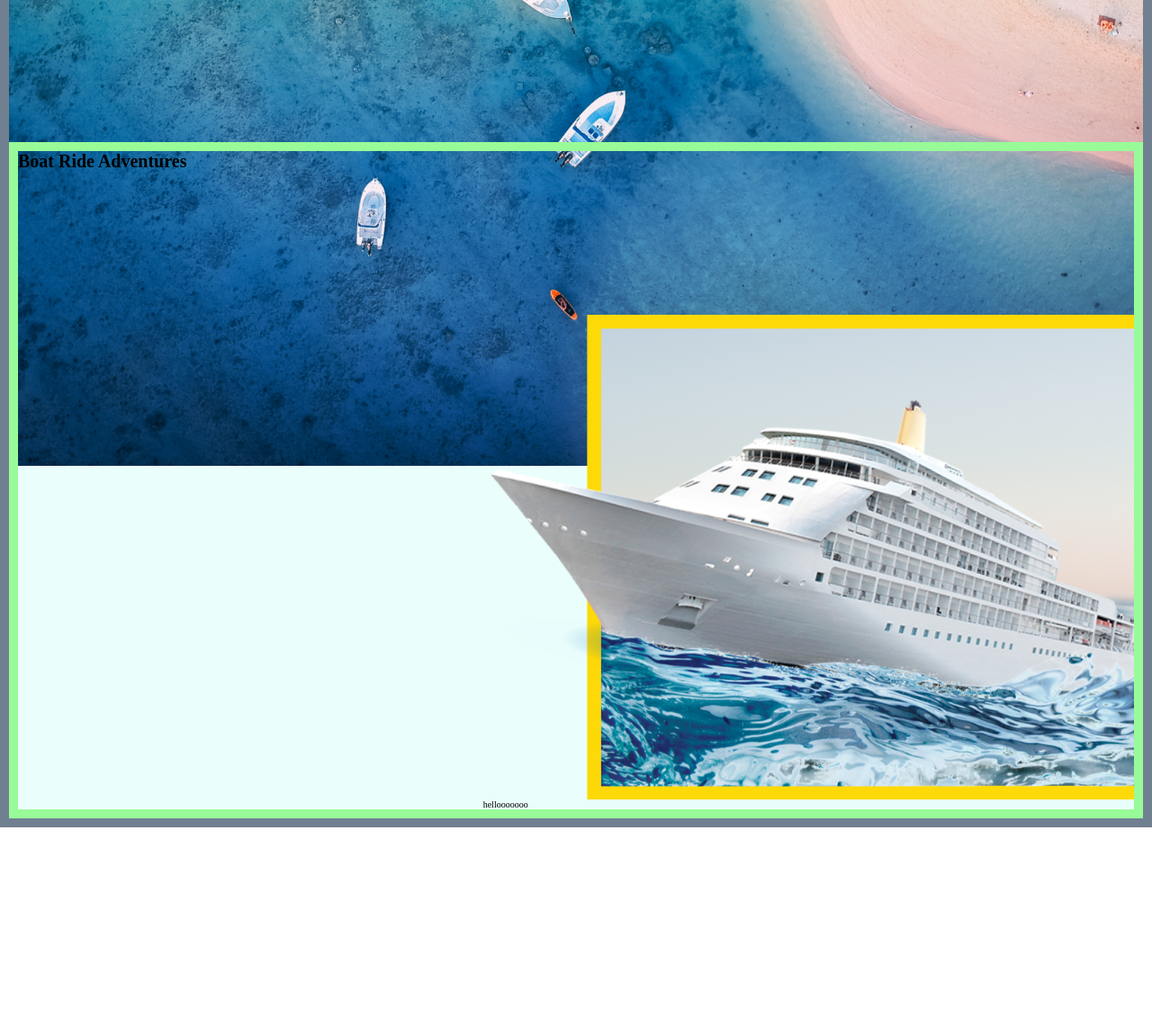
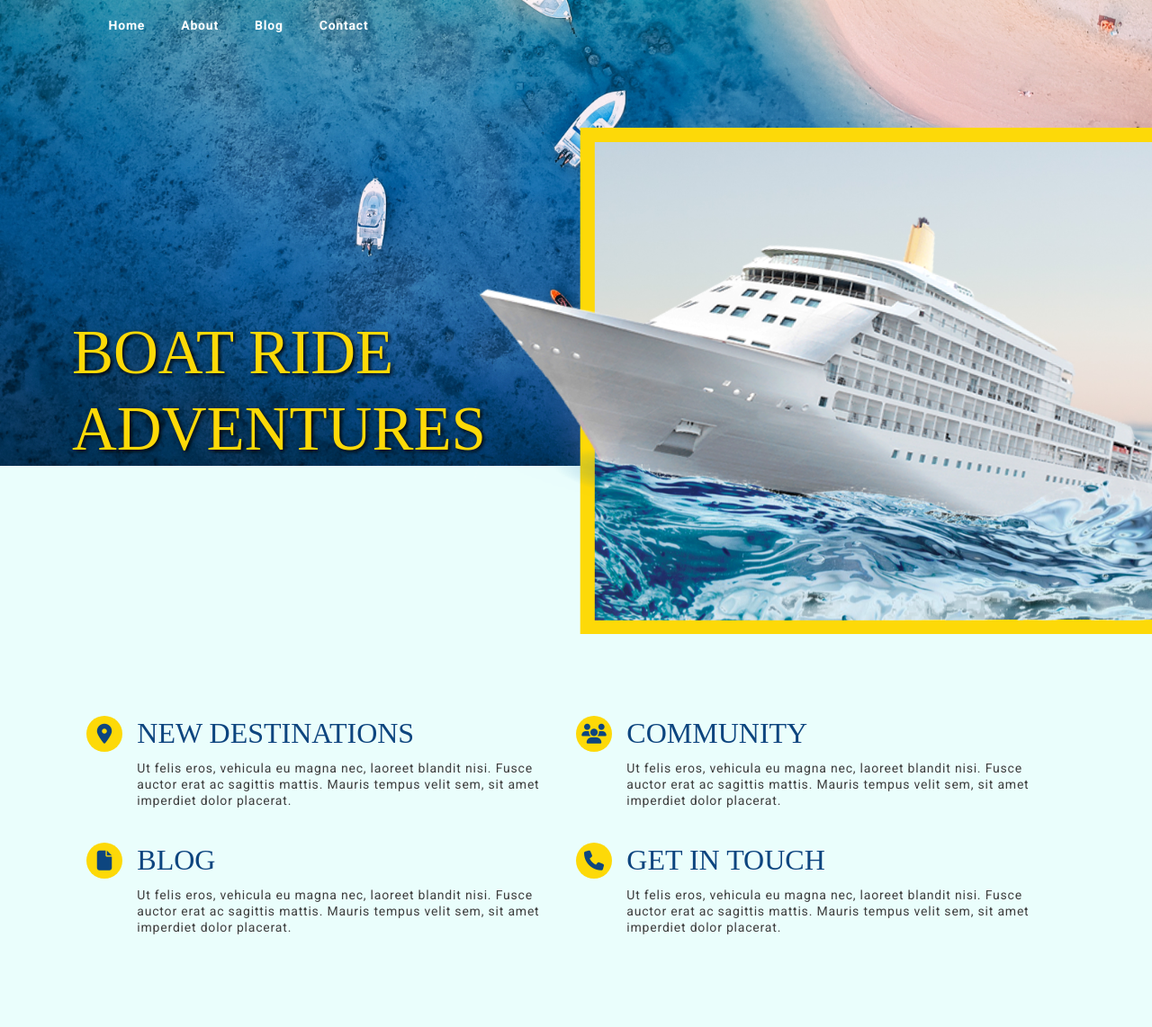
Before and after one commit to NicoleBrady/nicole-brady-project1, a plain HTML site: page index.html in a window 1280 px wide. Shown: the part 40-1182 px from the top of the page at 90% size. Before the commit the page ends 960 px from the top, so only its background shows below. Drawn offline with Linux system fonts and the light colour scheme; a web font is replaced by a local one.

Commit message:
home header and first section

```diff
--- a/index.html
+++ b/index.html
@@ -12,7 +12,7 @@
 <body>
     <a href="#main-content" class="skip-link">Skip to main content.</a>
     <!-- HEADER starts here -->
-    <header>
+    <header class="wrapper">
 
         <!-- Container for header -->
         <div class="header-content">
@@ -20,7 +20,7 @@
             <!-- Main site navigation -->
             <nav class="main-nav">
                 <button><i class="fas fa-bars"></i></button>
-                <ul class="wrapper">
+                <ul class="inner-wrapper">
                     <li><a href="/index.html">Home</a></li>
                     <li><a href="#">About</a></li>
                     <li><a href="/blog.html">Blog</a></li>
@@ -32,13 +32,57 @@
             <div class="feature">
                 <h1>Boat Ride Adventures</h1>
                 <div class="feature-image">
-                    <img src="../assets/home-box-header.png" alt="">
-                    <p>hellooooooo</p>
+                    <img src="../assets/home-box-header.png" alt="passenger ship in water">
                 </div>
             </div>
 
         </div>
 
     </header>
+    <!-- MAIN content area starts here -->
+    <main id="main-content" class="wrapper">
+        <!-- First section -->
+        <section id="about" class="first-section">
+            <!-- First section grid -->
+            <ul class="first-grid inner-wrapper">
+                <li>
+                    <div class="icon-container">
+                        <i class="fas fa-map-marker-alt"></i>
+                    </div>
+                    <div class="text-content">
+                        <h2>New Destinations</h2>
+                        <p>Ut felis eros, vehicula eu magna nec, laoreet blandit nisi. Fusce auctor erat ac sagittis mattis. Mauris tempus velit sem, sit amet imperdiet dolor placerat.</p>
+                    </div>
+                </li>
+                <li>
+                    <div class="icon-container">
+                        <i class="fas fa-users"></i>
+                    </div>
+                    <div class="text-content">
+                        <h2>Community</h2>
+                        <p>Ut felis eros, vehicula eu magna nec, laoreet blandit nisi. Fusce auctor erat ac sagittis mattis. Mauris tempus velit sem, sit amet imperdiet dolor placerat.</p>
+                    </div>
+                </li>
+                <li>
+                    <div class="icon-container">
+                        <i class="fas fa-file"></i>
+                    </div>
+                    <div class="text-content">
+                        <h2>Blog</h2>
+                        <p>Ut felis eros, vehicula eu magna nec, laoreet blandit nisi. Fusce auctor erat ac sagittis mattis. Mauris tempus velit sem, sit amet imperdiet dolor placerat.</p>
+                    </div>
+                </li>
+                <li>
+                    <div class="icon-container">
+                        <i class="fas fa-phone"></i>
+                    </div>
+                    <div class="text-content">
+                        <h2>Get in Touch</h2>
+                        <p>Ut felis eros, vehicula eu magna nec, laoreet blandit nisi. Fusce auctor erat ac sagittis mattis. Mauris tempus velit sem, sit amet imperdiet dolor placerat.</p>
+                    </div>
+                </li>
+            </ul>
+        </section>
+    </main>
 </body>
 </html>
--- a/styles/sass/_general.scss
+++ b/styles/sass/_general.scss
@@ -30,8 +30,12 @@ a {
 }
 
 .wrapper {
+    max-width: 1400px;
+    margin: 0 auto;
+}
+
+.inner-wrapper {
     max-width: 1280px;
-    width: 80%;
     margin: 0 auto;
 }
 
--- a/styles/sass/_homeHeader.scss
+++ b/styles/sass/_homeHeader.scss
@@ -1,12 +1,12 @@
 header {
     background: url(../assets/home-header.jpg), $background;
     height: 120vh;
+    max-height: 800px;
     background-size: contain, cover;
     background-repeat: no-repeat;
 }
 
 .header-content {
-    border: 10px solid slategrey;
     height: 100%;
     display: flex;
     flex-direction: column;
@@ -14,14 +14,34 @@ header {
 }
 
 .main-nav {
-    border: 5px solid palegreen;
     display: flex;
     justify-content: flex-start;
-    width: 50%;
+    width: 550px;
+    margin-top: 60px;
 }
 
 .main-nav ul {
     display: flex;
+    justify-content: space-between;
+        li{
+
+                a {
+                    @include body($accent, 700);
+                    margin: 20px 20px;
+                    padding-bottom: 2px;
+                    text-align: center;
+                    letter-spacing: 0.8px;
+                    border-bottom: 3px solid transparent;
+                        &:hover {
+                            transition: ease-in 0.1s;
+                            border-bottom: 3px solid $secondary;
+                        }
+            }
+        }
+}
+
+.main-nav ul li:first-child a{
+    margin-left: 0;
 }
 
 button {
@@ -29,19 +49,28 @@ button {
 }
 
 .feature {
-    border: 10px solid palegreen;
     display: flex;
+    align-items: center;
     height: 80%;
+    margin-left: 60px;
+    position: relative;
 }
 
 .feature h1 {
-    // border: 5px solid violet;
-    flex-basis: 50%;
-
+    @include heading(6.9rem, $secondary);
+    line-height: 8.5rem;
+    max-width: 500px;
+    width: 50%;
+    padding-left: 20px;
+    padding-bottom: 10px;
+    text-shadow: 2px 2px 4px #000;
 }
 
 .feature-image {
-    // border: 5px solid coral;
-    flex-basis: 70%;
-    align-self:flex-end;
+    width: 62%;
+    max-width: 800px;
+    align-self:flex-start;
+    position: absolute;
+    right: 0;
+    top: 22px;
 }
--- a/styles/sass/_homeMain.scss
+++ b/styles/sass/_homeMain.scss
@@ -0,0 +1,47 @@
+.first-section {
+    background-color:$background;
+}
+
+.first-grid {
+    display: grid;
+    grid-template-columns: 1fr 1fr;
+    row-gap: 28px;
+    width: 85%;
+    padding: 2% 0 8% 0;
+}
+
+.first-grid li {
+    display: inline-block;
+    display: flex;
+}
+
+.text-content h2 {
+    @include heading(3.2rem, $primary);
+    line-height: 5.9rem;
+}
+
+.text-content p {
+        @include body(#3e3e3e, 400);
+        letter-spacing: 0.8px;
+        line-height: 18px;
+}
+
+.icon-container {
+    display: flex;
+    justify-content: flex-start;
+    align-items: flex-start;
+    margin: 2% 3% 0 0;
+        i {
+            color: $primary;
+            font-size: 2.2rem;
+            background: $secondary;
+            width: 38px;
+            height: 38px;
+            border-radius: 50%;
+            line-height: 100px;
+            padding: 20px;
+            display: flex;
+            justify-content: center;
+            align-items: center;
+        }
+}
--- a/styles/sass/_mixins.scss
+++ b/styles/sass/_mixins.scss
@@ -0,0 +1,14 @@
+@mixin heading($size, $color) {
+    font-family: 'IM Fell English', serif;
+    font-size: $size;
+    color: $color;
+    text-transform: uppercase;
+    font-weight: 400;
+}
+
+@mixin body($color, $weight) {
+    font-family: 'Roboto', sans-serif;
+    font-size: 1.4rem;
+    color: $color;
+    font-weight: $weight;
+}
```
Also changed, not shown: styles/style.css.
